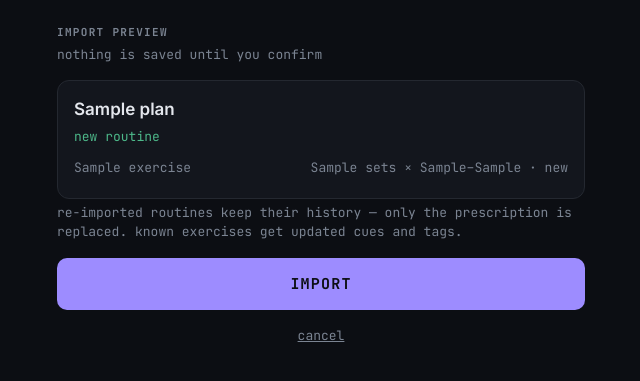
After one commit to mikeleejones/liftlog, a FastAPI app: template app/templates/import_preview.html in a window 1280 px wide. The commit adds this page. Shown: the top 381 px of the page, without its empty margins (319-959 px from the left). Run offline with FastAPI, Linux system fonts and the light colour scheme; the template is opened without the code that fills it: most values are stand-ins (such as "Sample title", 1, 10 or a date in 2020); parts of the project's set-up code (start-up, migrations or seed data) failed here and were passed over.

Commit message:
v0.2 Import: Routines screen, JSON import with preview, exercise library
Adds the paste-JSON import flow for routines designed in claude.ai: validation
with per-field errors, a human-readable preview (new vs replace per routine,
new vs update per exercise), and apply with the dedupe semantics from
docs/schema.md — routines matched by name have their prescription replaced
wholesale, known exercises get updated cues/tags with history untouched,
unknown exercises are created. Also adds the read-only exercise library view
and nav links between Home, Routines, and Exercises.

Co-Authored-By: Claude Fable 5 <noreply@anthropic.com>

```diff
--- a/app/main.py
+++ b/app/main.py
@@ -8,7 +8,7 @@ from fastapi.responses import HTMLResponse, JSONResponse, RedirectResponse
 from fastapi.staticfiles import StaticFiles
 from fastapi.templating import Jinja2Templates
 
-from . import auth
+from . import auth, importer
 from .config import SECRET
 from .db import get_db, init_db, run_week_completion, utcnow
 
@@ -92,6 +92,98 @@ def home(request: Request):
         "in_progress": in_progress,
         "in_progress_accent": accent_for(in_progress["routine_name"] or "") if in_progress else None,
     })
+
+
+# ---- routines + import ----
+
+def _routine_cards(db):
+    routines = db.execute(
+        "SELECT * FROM routine WHERE is_archived = 0 ORDER BY position, id"
+    ).fetchall()
+    cards = []
+    for r in routines:
+        exercises = db.execute(
+            "SELECT e.name, re.target_sets, re.rep_min, re.rep_max FROM routine_exercise re "
+            "JOIN exercise e ON e.id = re.exercise_id WHERE re.routine_id = ? ORDER BY re.position",
+            (r["id"],),
+        ).fetchall()
+        cards.append({"routine": r, "accent": accent_for(r["name"]), "exercises": exercises})
+    return cards
+
+
+@app.get("/routines", response_class=HTMLResponse)
+def routines_page(request: Request, imported: int = 0):
+    if not auth.is_authed(request):
+        return login_redirect()
+    db = get_db()
+    cards = _routine_cards(db)
+    db.close()
+    return templates.TemplateResponse(request, "routines.html", {
+        "cards": cards,
+        "imported": imported,
+        "errors": [],
+        "raw": "",
+    })
+
+
+def _parse_import(raw: str):
+    """Returns (payload, errors). payload is None when unusable."""
+    try:
+        payload = json.loads(raw)
+    except json.JSONDecodeError as e:
+        return None, [f"not valid JSON: {e.msg} (line {e.lineno})"]
+    errors = importer.validate(payload)
+    return (None, errors) if errors else (payload, [])
+
+
+@app.post("/routines/import/preview", response_class=HTMLResponse)
+def import_preview(request: Request, raw: str = Form("")):
+    if not auth.is_authed(request):
+        return login_redirect()
+    payload, errors = _parse_import(raw)
+    if errors:
+        db = get_db()
+        cards = _routine_cards(db)
+        db.close()
+        return templates.TemplateResponse(request, "routines.html", {
+            "cards": cards,
+            "imported": 0,
+            "errors": errors,
+            "raw": raw,
+        }, status_code=422)
+    db = get_db()
+    plan = importer.plan(db, payload)
+    db.close()
+    return templates.TemplateResponse(request, "import_preview.html", {
+        "plan": plan,
+        "raw": raw,
+    })
+
+
+@app.post("/routines/import/apply")
+def import_apply(request: Request, raw: str = Form("")):
+    if not auth.is_authed(request):
+        return login_redirect()
+    payload, errors = _parse_import(raw)
+    if errors:
+        return RedirectResponse("/routines", status_code=303)
+    db = get_db()
+    importer.apply_import(db, payload, utcnow())
+    db.commit()
+    db.close()
+    return RedirectResponse("/routines?imported=1", status_code=303)
+
+
+@app.get("/exercises", response_class=HTMLResponse)
+def exercises_page(request: Request):
+    if not auth.is_authed(request):
+        return login_redirect()
+    db = get_db()
+    exercises = db.execute(
+        "SELECT * FROM exercise WHERE is_archived = 0 ORDER BY name COLLATE NOCASE"
+    ).fetchall()
+    db.close()
+    return templates.TemplateResponse(request, "exercises.html", {"exercises": exercises})
 
 
 # ---- workout ----
--- a/app/static/app.css
+++ b/app/static/app.css
@@ -77,6 +77,7 @@ body {
 }
 .card-title { font-size: 17px; font-weight: 600; }
 .card-meta { font-size: 13px; margin-top: 4px; }
+.card-meta a { color: var(--muted); }
 
 /* buttons */
 .btn-primary {
@@ -111,6 +112,59 @@ body {
 /* header */
 .app-header { padding: 8px 0 4px; }
 .week-count { font-size: 13px; margin-top: 4px; }
+
+/* nav */
+.header-row {
+  display: flex;
+  align-items: flex-start;
+  justify-content: space-between;
+}
+.nav-links { font-size: 13px; color: var(--muted); padding-top: 2px; }
+.nav-links a { color: var(--muted); text-decoration: none; }
+.nav-links a:active { color: var(--text); }
+
+/* routines + import */
+.notice {
+  font-size: 13px;
+  color: var(--green);
+  border: 1px solid var(--border);
+  border-radius: 10px;
+  background: var(--surface);
+  padding: 10px 12px;
+  margin-top: 12px;
+}
+.routine-lines { margin-top: 8px; font-size: 13px; }
+.routine-line {
+  display: flex;
+  justify-content: space-between;
+  gap: 12px;
+  padding: 4px 0;
+  border-bottom: 1px solid var(--border);
+}
+.routine-line:last-child { border-bottom: none; }
+.import-box {
+  width: 100%;
+  background: var(--card);
+  border: 1px solid var(--border);
+  border-radius: 8px;
+  color: var(--text);
+  font-size: 13px;
+  padding: 12px;
+  resize: vertical;
+  outline: none;
+}
+.import-box:focus { border-color: var(--violet); }
+.import-errors { color: var(--red); font-size: 13px; margin-top: 8px; }
+.import-create { color: var(--green); }
+.import-replace { color: var(--gold); }
+.import-primary {
+  font-size: 11px;
+  color: var(--muted);
+  border: 1px solid var(--border);
+  border-radius: 8px;
+  padding: 1px 6px;
+}
+.cancel-link { display: block; text-align: center; margin-top: 8px; }
 
 /* login */
 .login-wrap { padding-top: 30vh; }
--- /dev/null
+++ b/app/templates/import_preview.html
@@ -0,0 +1,34 @@
+{% extends "base.html" %}
+{% block title %}import preview — liftlog{% endblock %}
+{% block content %}
+<header class="app-header">
+  <div class="section-label">import preview</div>
+  <div class="mono muted card-meta">nothing is saved until you confirm</div>
+</header>
+
+{% for r in plan %}
+<div class="card">
+  <div class="card-title">{{ r.name }}</div>
+  <div class="mono card-meta {{ 'import-replace' if r.action == 'replace' else 'import-create' }}">
+    {{ 'replaces existing routine' if r.action == 'replace' else 'new routine' }}</div>
+  <div class="routine-lines mono muted">
+    {% for ex in r.exercises %}
+    <div class="routine-line">
+      <span>{{ ex.name }}{% if ex.is_primary %} <span class="import-primary">primary</span>{% endif %}</span>
+      <span>{{ ex.sets }} × {{ ex.rep_min }}–{{ ex.rep_max }}
+        · {{ 'update' if ex.action == 'update' else 'new' }}</span>
+    </div>
+    {% endfor %}
+  </div>
+</div>
+{% endfor %}
+
+<div class="mono muted card-meta sp-top">re-imported routines keep their history —
+only the prescription is replaced. known exercises get updated cues and tags.</div>
+
+<form method="post" action="/routines/import/apply">
+  <input type="hidden" name="raw" value="{{ raw }}">
+  <button class="btn-primary accent-violet" type="submit">IMPORT</button>
+</form>
+<a class="btn-quiet mono cancel-link" href="/routines">cancel</a>
+{% endblock %}
```
Also changed, not shown: app/importer.py (added, +164 -0 lines), app/templates/exercises.html (added, +24 -0 lines), app/templates/home.html (+6 -3 lines), app/templates/routines.html (added, +45 -0 lines).
